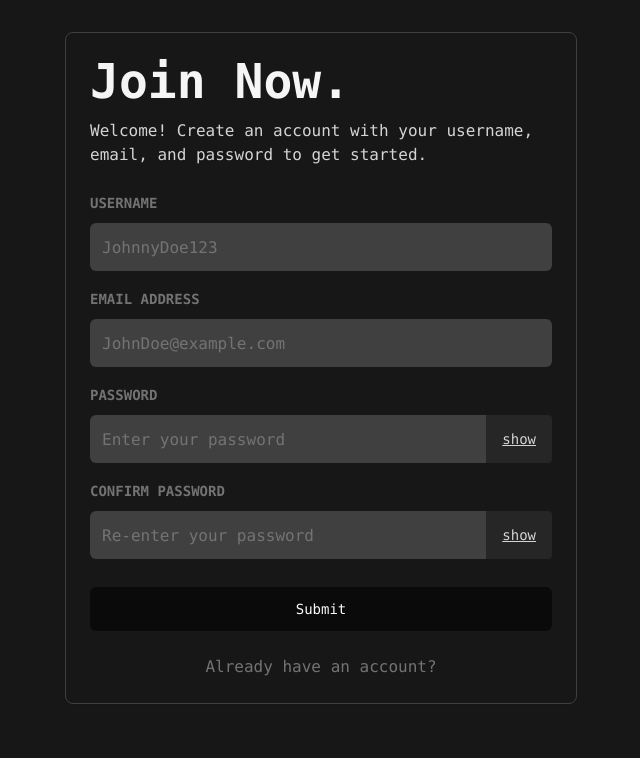
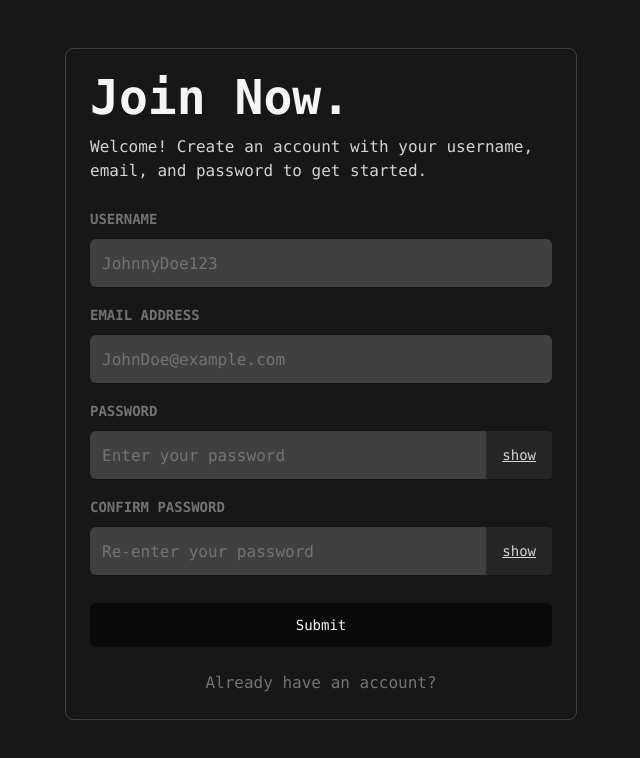
Before and after one commit to WannaCry081/AuthenticationSystem-Next, a Next.js app: page /register in a window 1280 px wide. Shown: the top 758 px of the page, without its empty margins (319-959 px from the left). Built offline with nearby package versions, Linux system fonts and the light colour scheme; no server answers.

Commit message:
Update card ui in auth

```diff
--- a/src/components/auth/forgot-password/page.tsx
+++ b/src/components/auth/forgot-password/page.tsx
@@ -47,7 +47,7 @@ export default function ForgotPasswordView() {
   };
 
   return (
-    <Card className="mx-auto max-w-lg bg-neutral-900 border-0 sm:border border-neutral-700 text-neutral-300 font-mono">
+    <Card className="mx-auto max-w-lg mt-4 bg-inherit border-0 border-neutral-700 text-neutral-300 font-mono sm:border">
       <CardHeader>
         <h1 className="text-3xl sm:text-4xl font-semibold  text-neutral-100">
           Forgot Password.
--- a/src/components/auth/login/page.tsx
+++ b/src/components/auth/login/page.tsx
@@ -49,7 +49,7 @@ export default function LoginView() {
   };
 
   return (
-    <Card className="mx-auto max-w-lg bg-neutral-900 border-0 sm:border border-neutral-700 text-neutral-300 font-mono">
+    <Card className="mx-auto max-w-lg mt-4 bg-inherit border-0 border-neutral-700 text-neutral-300 font-mono sm:border">
       <CardHeader>
         <h1 className="text-4xl sm:text-5xl font-semibold  text-neutral-100">Login.</h1>
         <p className="pt-2 text-sm sm:text-base font-medium">
--- a/src/components/auth/register/page.tsx
+++ b/src/components/auth/register/page.tsx
@@ -51,7 +51,7 @@ export default function RegisterView() {
   };
 
   return (
-    <Card className="mx-auto max-w-lg bg-neutral-900 border-0 sm:border border-neutral-700 text-neutral-300 font-mono">
+    <Card className="mx-auto max-w-lg mt-4 bg-inherit border-0 border-neutral-700 text-neutral-300 font-mono sm:border">
       <CardHeader>
         <h1 className="text-4xl sm:text-5xl font-semibold  text-neutral-100">
           Join Now.
```
